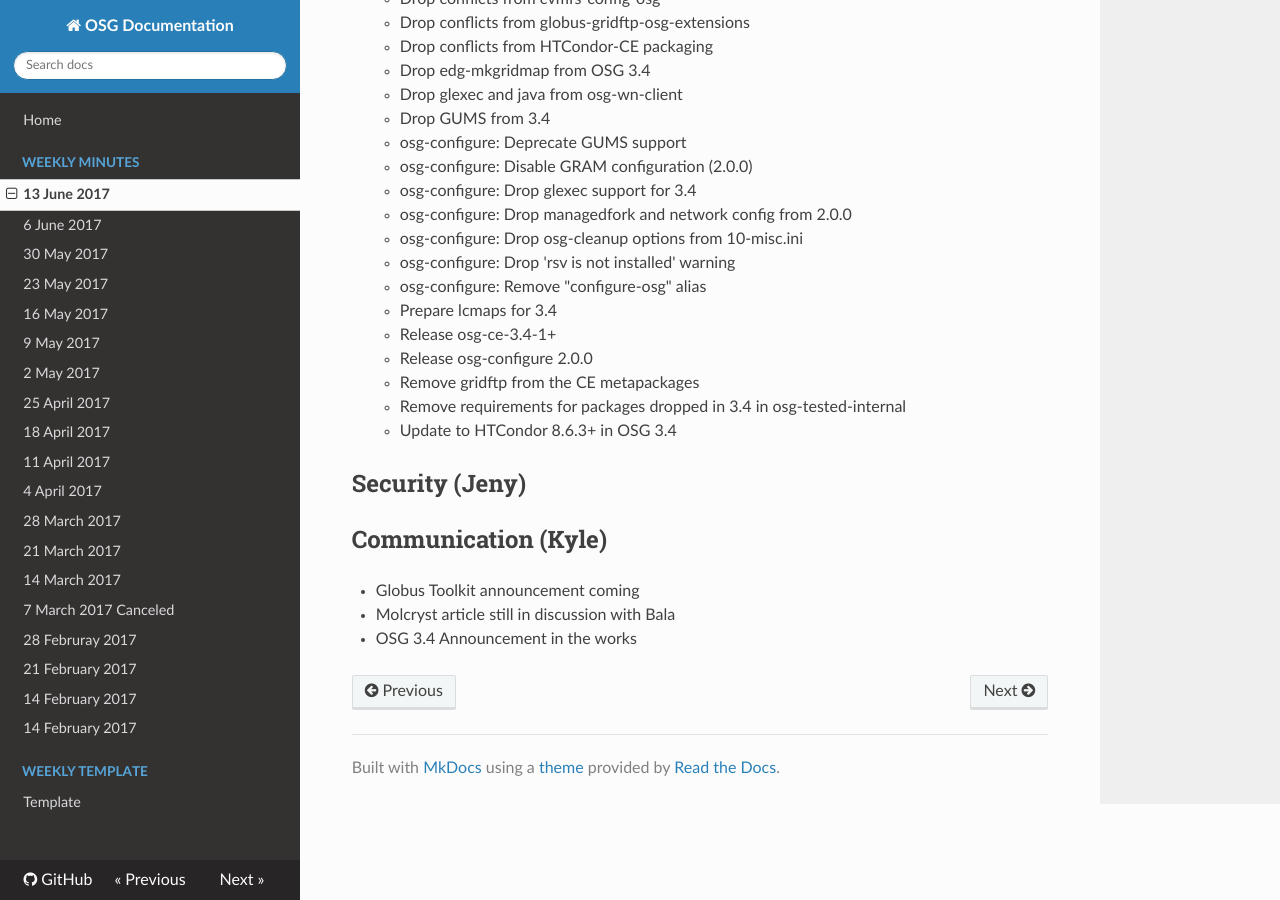
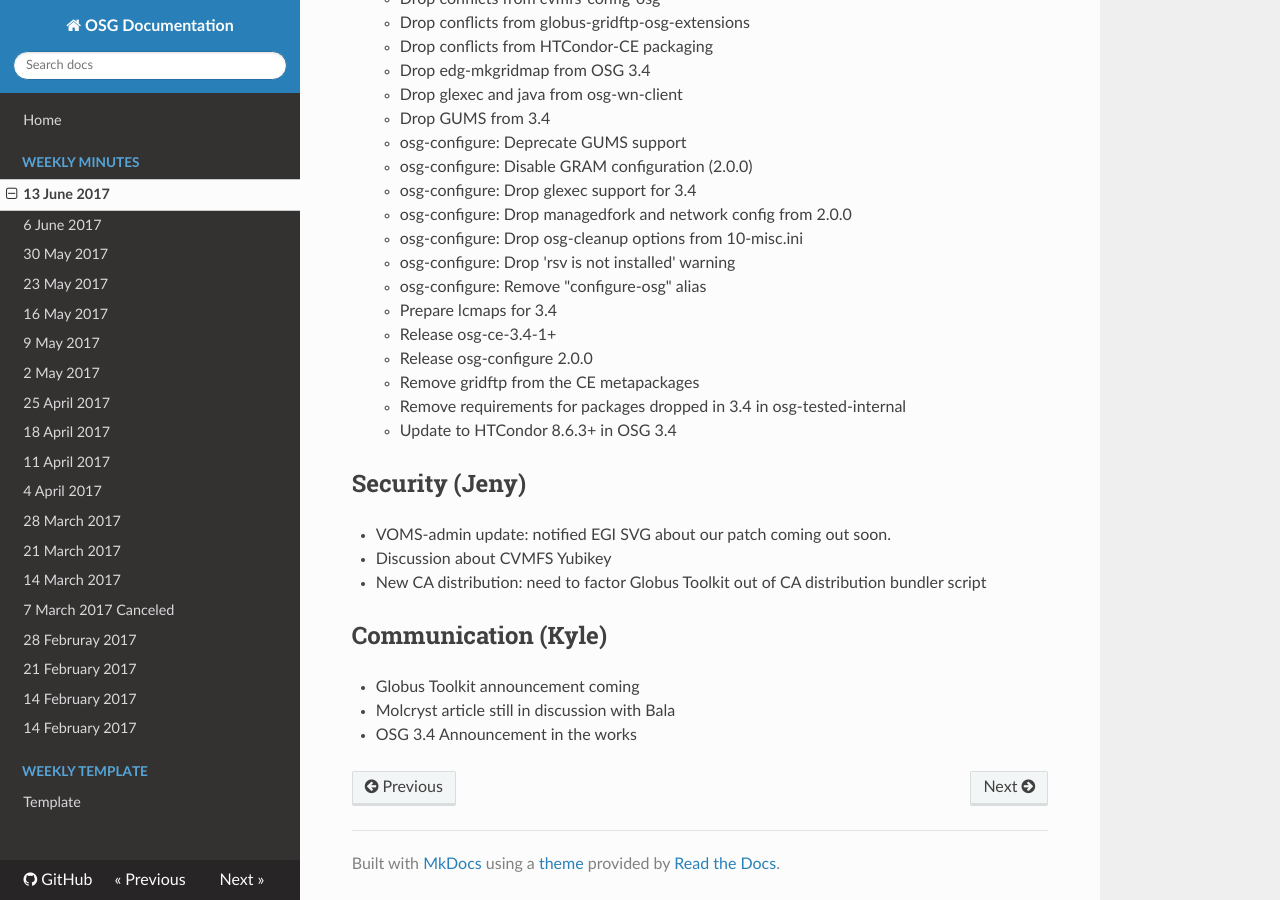
Before and after one commit to zsshah/production, an MkDocs documentation site: the page built from docs/WeeklyMinutes/13June2017.md, in a window 1280 px wide and 900 px high, scrolled down 4180 px. Built offline with MkDocs 1.6.1, drawn with Linux system fonts in a browser that asks for light colours; nearby versions of some CDN libraries; old or Windows-style settings are respelled for this version of MkDocs.

Commit message:
Create 13June2017.md

```diff
--- a/docs/WeeklyMinutes/13June2017.md
+++ b/docs/WeeklyMinutes/13June2017.md
@@ -141,6 +141,9 @@ Other Projects:
     - Update to HTCondor 8.6.3+ in OSG 3.4
 
 ## Security (Jeny)
+   * VOMS-admin update: notified EGI SVG about our patch coming out soon.
+   * Discussion about CVMFS Yubikey
+   * New CA distribution: need to factor Globus Toolkit out of CA distribution bundler script
 
 ## Communication (Kyle)
 
```
